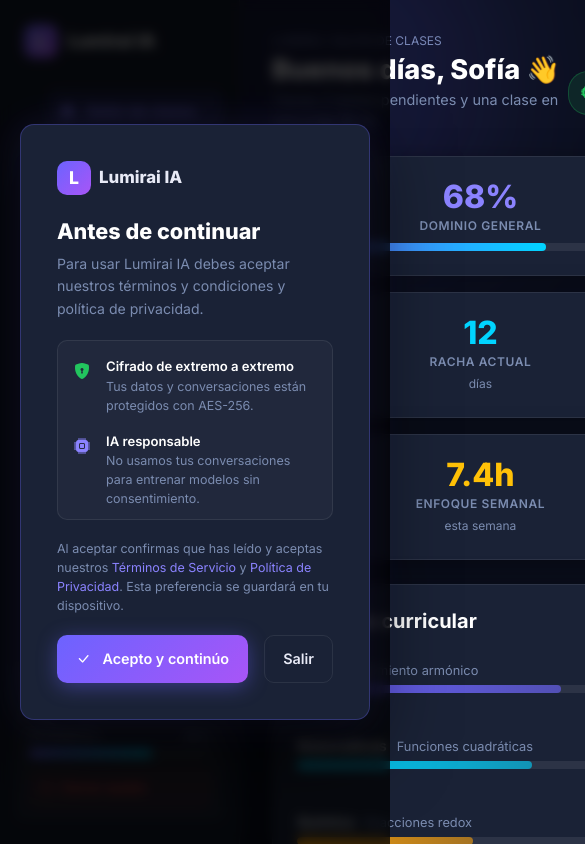
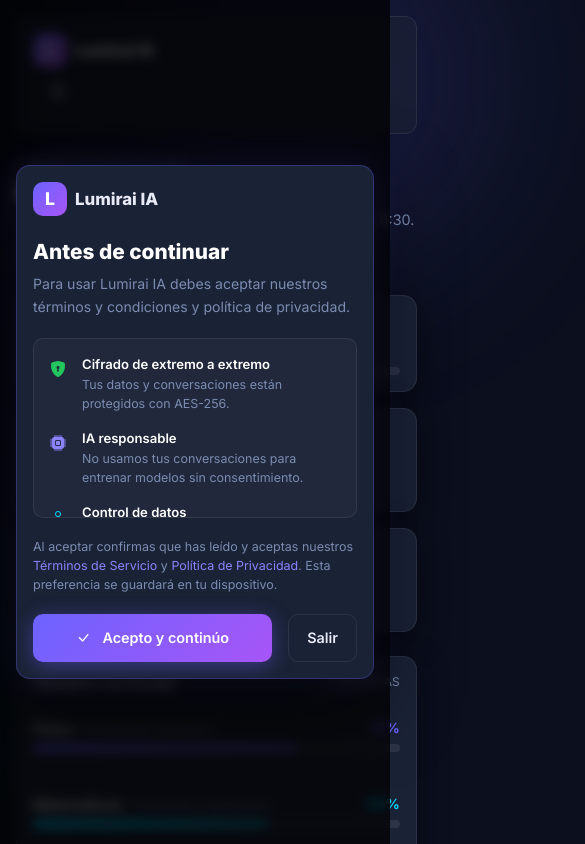
Before and after one commit to luminari-IA/luminari-IA-Frontend, a React app: page /salon in a window 390 px wide. Shown: the top 844 px of the page, 585 px wide, since content can reach past the window. Built offline with nearby package versions, Linux system fonts and the light colour scheme; the HTML template or start-up script is replaced by a standard one.

Commit message:
Estilos: mejoras de responsive en navegación, modales y layouts

```diff
--- a/src/components/Sidebar.jsx
+++ b/src/components/Sidebar.jsx
@@ -1,6 +1,6 @@
 import { NavLink, useNavigate } from 'react-router-dom'
 
-export default function Sidebar() {
+export default function Sidebar({ isOpen, onClose }) {
   const navigate = useNavigate()
 
   function cerrarSesion() {
@@ -9,10 +9,19 @@
   }
 
   return (
-    <aside className="lum-sidebar">
-      <div className="sidebar-logo">
-        <div className="logo-icon">L</div>
-        <span>Lumirai IA</span>
+    <aside className={`lum-sidebar ${isOpen ? 'sidebar-open' : ''}`}>
+      <div className="d-flex align-items-center justify-content-between mb-4">
+        <div className="sidebar-logo mb-0">
+          <div className="logo-icon">L</div>
+          <span>Lumirai IA</span>
+        </div>
+        <button
+          className="d-lg-none btn-lum btn-lum-ghost"
+          style={{ padding: '4px 8px', border: 'none' }}
+          onClick={onClose}
+        >
+          <i className="bi bi-x-lg" style={{ fontSize: '1.2rem' }} />
+        </button>
       </div>
 
       <ul className="sidebar-nav">
--- a/src/components/TaskModal.jsx
+++ b/src/components/TaskModal.jsx
@@ -5,12 +5,12 @@
     <div style={{
       position: 'fixed', inset: 0, background: 'rgba(0,0,0,.7)',
       backdropFilter: 'blur(6px)', zIndex: 9000,
-      display: 'flex', alignItems: 'center', justifyContent: 'center', padding: 20
+      display: 'flex', alignItems: 'center', justifyContent: 'center', padding: 16
     }}
       onClick={e => { if (e.target === e.currentTarget) onClose() }}
     >
       <div className="lum-card fade-up" style={{
-        maxWidth: 560, width: '100%', padding: 32,
+        maxWidth: 560, width: '100%', maxHeight: '90vh', overflowY: 'auto', padding: 24,
         border: `1px solid ${task.color}40`,
         boxShadow: `0 24px 80px rgba(0,0,0,.6), 0 0 40px ${task.color}20`
       }}>
--- a/src/components/TermsModal.jsx
+++ b/src/components/TermsModal.jsx
@@ -37,10 +37,10 @@
       <div style={{
         position: 'fixed', inset: 0, background: 'rgba(0,0,0,.75)',
         backdropFilter: 'blur(6px)', zIndex: 9999,
-        display: 'flex', alignItems: 'center', justifyContent: 'center', padding: 20
+        display: 'flex', alignItems: 'center', justifyContent: 'center', padding: 16
       }}>
         <div className="lum-card fade-up" style={{
-          maxWidth: 520, width: '100%', padding: 36,
+          maxWidth: 520, width: '100%', maxHeight: '90vh', overflowY: 'auto', padding: 24,
           border: '1px solid rgba(108,99,255,.3)',
           boxShadow: '0 24px 80px rgba(0,0,0,.6), 0 0 40px rgba(108,99,255,.15)'
         }}>
--- a/src/index.css
+++ b/src/index.css
@@ -217,3 +217,67 @@
 /* override Bootstrap table for dark theme */
 .table { color: var(--lum-text); }
 .table-dark { --bs-table-bg: var(--lum-card); }
+
+/* =============================================
+   RESPONSIVE DESIGN
+   ============================================= */
+@media (max-width: 991px) {
+  /* Layout adjustments */
+  .lum-content {
+    margin-left: 0;
+    padding: 24px 16px;
+  }
+
+  .lum-sidebar {
+    transform: translateX(-100%);
+    transition: transform 0.3s cubic-bezier(0.4, 0, 0.2, 1);
+    box-shadow: none;
+  }
+
+  .lum-sidebar.sidebar-open {
+    transform: translateX(0);
+    box-shadow: 10px 0 30px rgba(0,0,0,0.5);
+  }
+
+  /* Overlay para cuando se abre el sidebar */
+  .sidebar-overlay {
+    position: fixed;
+    inset: 0;
+    background: rgba(0,0,0,0.6);
+    backdrop-filter: blur(4px);
+    z-index: 99;
+    opacity: 0;
+    pointer-events: none;
+    transition: opacity 0.3s;
+  }
+
+  .sidebar-overlay.show {
+    opacity: 1;
+    pointer-events: auto;
+  }
+
+  /* Typography */
+  h1 { font-size: 1.4rem !important; }
+  h2 { font-size: 1.3rem !important; }
+  h3 { font-size: 1.2rem !important; }
+  h4 { font-size: 1.1rem !important; }
+  h5 { font-size: 1rem !important; }
+
+  /* Utilities */
+  .d-lg-none { display: block !important; }
+  .d-lg-flex { display: none !important; }
+
+  .lum-card { padding: 20px !important; }
+}
+
+@media (max-width: 576px) {
+  .lum-content { padding: 16px; }
+  .lum-card { padding: 16px !important; }
+  .stat-num { font-size: 1.6rem; }
+
+  /* Flex wrap for some specific mobile areas */
+  .mobile-wrap {
+    flex-wrap: wrap;
+    gap: 12px;
+  }
+}
--- a/src/layouts/DashboardLayout.jsx
+++ b/src/layouts/DashboardLayout.jsx
@@ -1,13 +1,36 @@
+import { useState } from 'react'
 import Sidebar from '../components/Sidebar'
+import Logo from '../components/ui/Logo'
 
 export default function DashboardLayout({ children, breadcrumb, title, subtitle, rightElement }) {
+  const [sidebarOpen, setSidebarOpen] = useState(false)
+
   return (
     <div className="lum-layout">
       <div className="orb orb-1" />
       <div className="orb orb-2" />
-      <Sidebar />
+
+      {/* Overlay for mobile sidebar */}
+      <div
+        className={`sidebar-overlay ${sidebarOpen ? 'show' : ''}`}
+        onClick={() => setSidebarOpen(false)}
+      />
+
+      <Sidebar isOpen={sidebarOpen} onClose={() => setSidebarOpen(false)} />
 
       <main className="lum-content">
+        {/* Mobile Top Bar */}
+        <div className="d-flex d-lg-none align-items-center justify-content-between mb-4 glass p-3" style={{ borderRadius: 12 }}>
+          <Logo />
+          <button
+            className="btn-lum btn-lum-ghost"
+            style={{ padding: '6px 12px' }}
+            onClick={() => setSidebarOpen(true)}
+          >
+            <i className="bi bi-list" style={{ fontSize: '1.5rem' }} />
+          </button>
+        </div>
+
         {/* Breadcrumb */}
         {breadcrumb && (
           <div className="mb-1" style={{ fontSize: '.75rem', color: 'var(--lum-muted)' }}>
@@ -17,7 +40,7 @@
 
         {/* Header */}
         {(title || subtitle || rightElement) && (
-          <div className="d-flex align-items-center justify-content-between mb-4 fade-up">
+          <div className="d-flex align-items-center justify-content-between mb-4 fade-up mobile-wrap">
             <div>
               {title && <h1 style={{ fontWeight: 800, fontSize: '1.7rem', color: '#fff', marginBottom: 2 }}>{title}</h1>}
               {subtitle && <p style={{ color: 'var(--lum-muted)', fontSize: '.9rem', margin: 0 }}>{subtitle}</p>}
--- a/src/pages/PruebaGratuita.jsx
+++ b/src/pages/PruebaGratuita.jsx
@@ -55,7 +55,10 @@
       </nav>
 
       {/* Tab bar */}
-      <div className="d-flex gap-2 px-4 py-3" style={{ borderBottom: '1px solid var(--lum-border)', position: 'sticky', top: 57, zIndex: 99, background: 'var(--lum-bg)' }}>
+      <div className="d-flex gap-2 px-4 py-3" style={{
+        borderBottom: '1px solid var(--lum-border)', position: 'sticky', top: 57, zIndex: 99,
+        background: 'var(--lum-bg)', overflowX: 'auto', whiteSpace: 'nowrap'
+      }}>
         {TABS.map(t => (
           <button key={t} onClick={() => setTab(t)} style={{
             padding: '8px 20px', borderRadius: 8, fontWeight: 600, fontSize: '.85rem',
```
